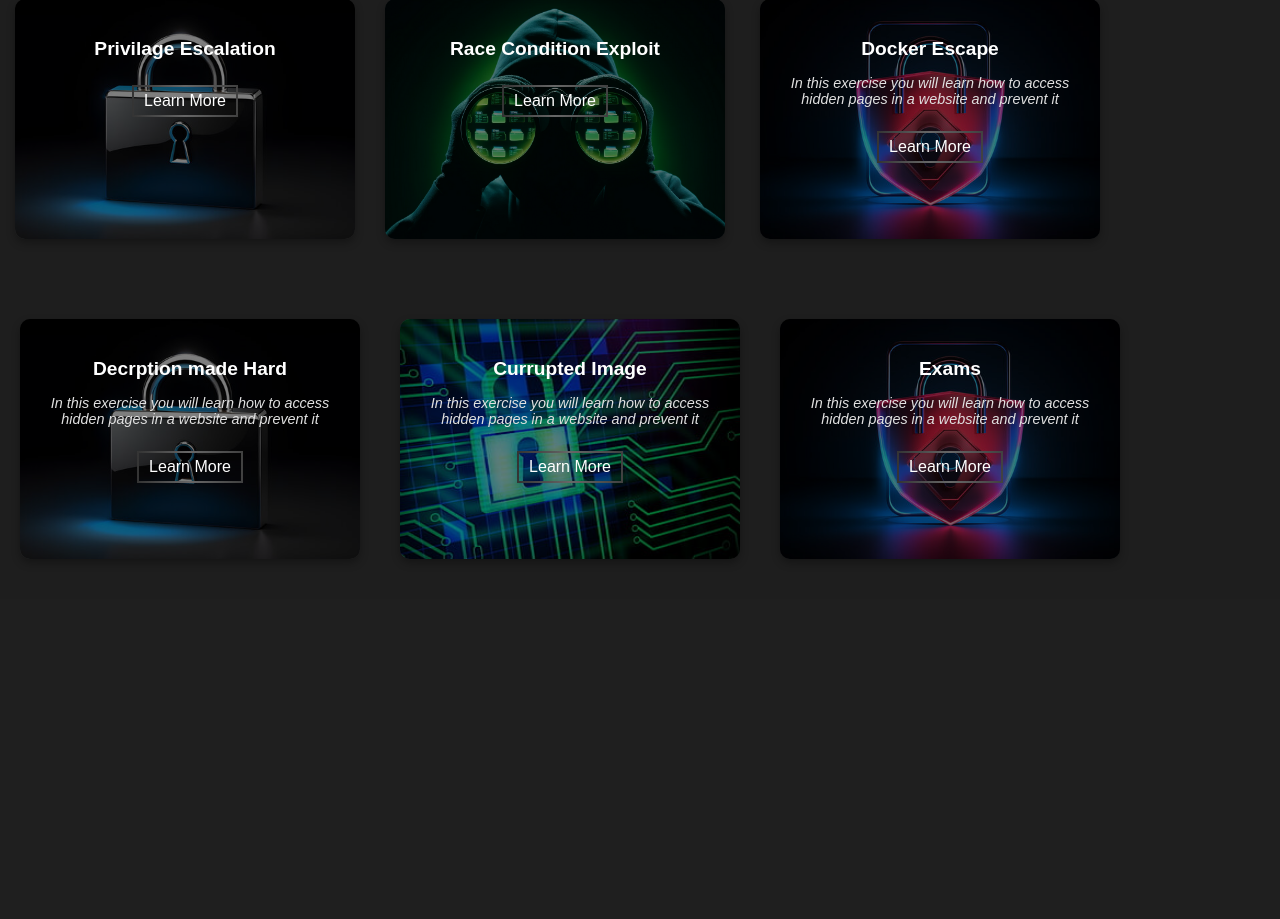
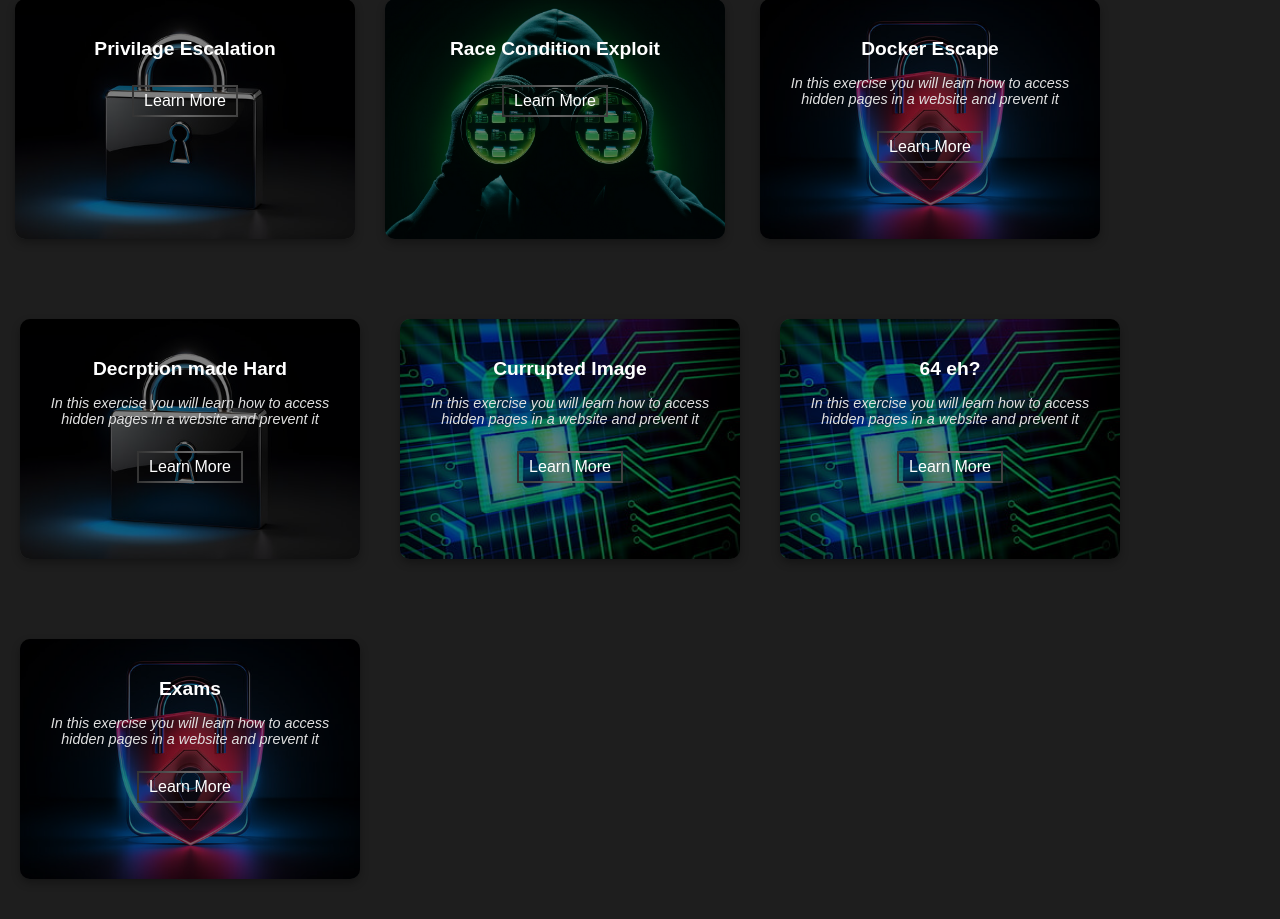
Before and after one commit to Victorydevlo/Flisk-Vulnerable-Website, a PHP site: page /ping/components/complexhack.php in a window 1280 px wide. Shown: the part 409-1328 px from the top of the page. Before the commit the page ends 968 px from the top, so only its background shows below. Run offline with PHP 8.4, Linux system fonts and the light colour scheme.

Commit message:
creating new task

```diff
--- a/components/complexhack.php
+++ b/components/complexhack.php
@@ -272,6 +272,24 @@ session_start();
 
     <div style="text-align: center; padding: 40px 20px;">
         <div
+            style="position: relative; background: url('../images/dec.jpg') center/cover; border-radius: 10px; padding: 20px; width: 300px; height: 200px; text-align: center; color: #fff; box-shadow: 0 4px 8px rgba(0, 0, 0, 0.3); overflow: hidden;">
+            <div
+                style="content: ''; position: absolute; top: 0; left: 0; width: 100%; height: 100%; background: rgba(0, 0, 0, 0.5); z-index: 1; border-radius: 10px;">
+            </div>
+            <div style="position: relative; z-index: 2;">
+                <h3 style="margin-bottom: 10px; font-size: 1.2rem;">64 eh?</h3>
+                <p style="font-size: 0.9rem; color: #e0e0e0;"><i>In this exercise you will learn how to access hidden pages
+                     in a website and prevent it</i>
+                </p>
+                <a href="complex/imagecurruption.php"
+                    style="display: inline-block; padding: 5px 10px; margin-top: 10px; color: #fff; text-decoration: none; border: 2px solid transparent; border-image: linear-gradient(90deg, rgb(52, 52, 52), rgb(103, 103, 103), rgb(65, 65, 65)); border-radius: 20px; border-image-slice: 1;">Learn
+                    More</a>
+            </div>
+        </div>
+    </div>
+
+    <div style="text-align: center; padding: 40px 20px;">
+        <div
             style="position: relative; background: url('../images/lock2.jpg') center/cover; border-radius: 10px; padding: 20px; width: 300px; height: 200px; text-align: center; color: #fff; box-shadow: 0 4px 8px rgba(0, 0, 0, 0.3); overflow: hidden;">
             <div
                 style="content: ''; position: absolute; top: 0; left: 0; width: 100%; height: 100%; background: rgba(0, 0, 0, 0.5); z-index: 1; border-radius: 10px;">
```
